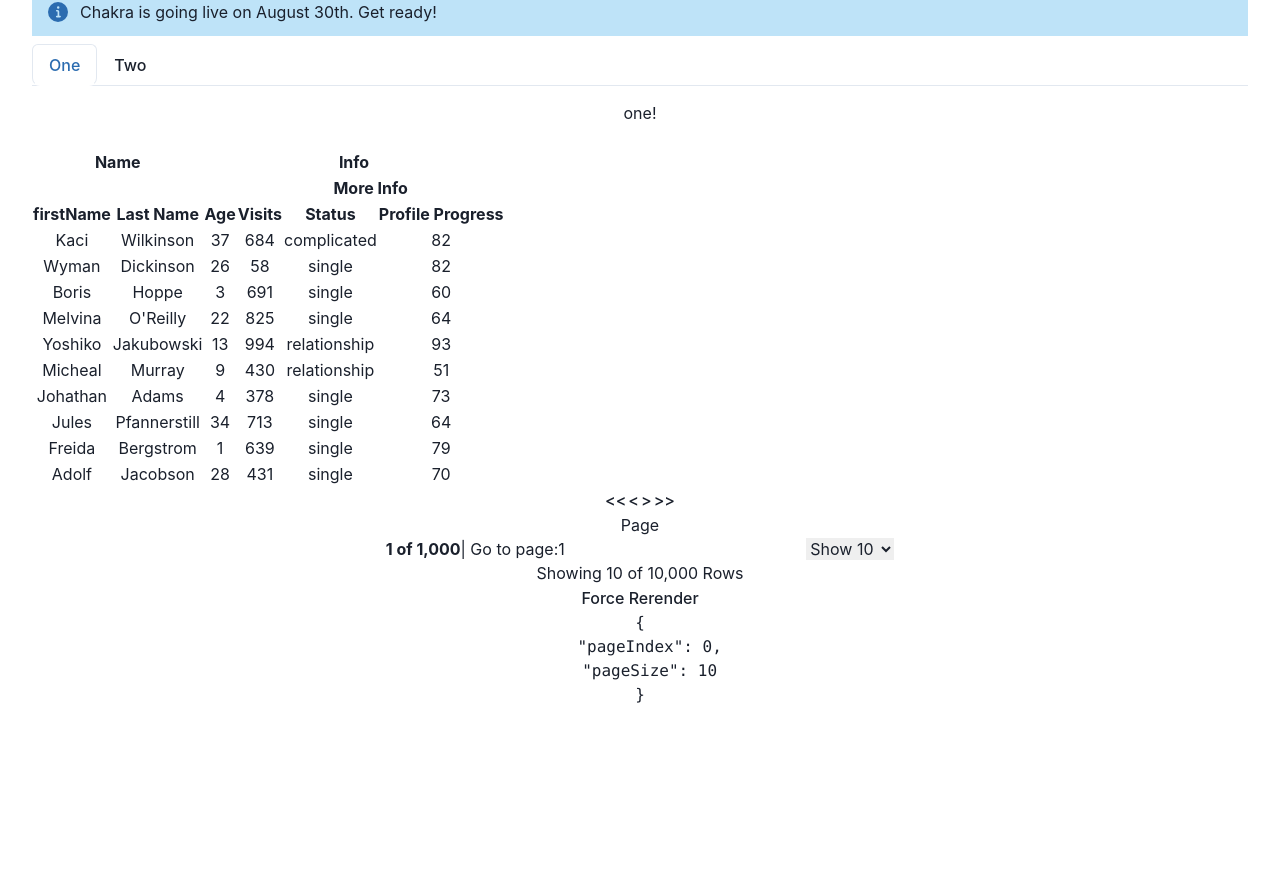
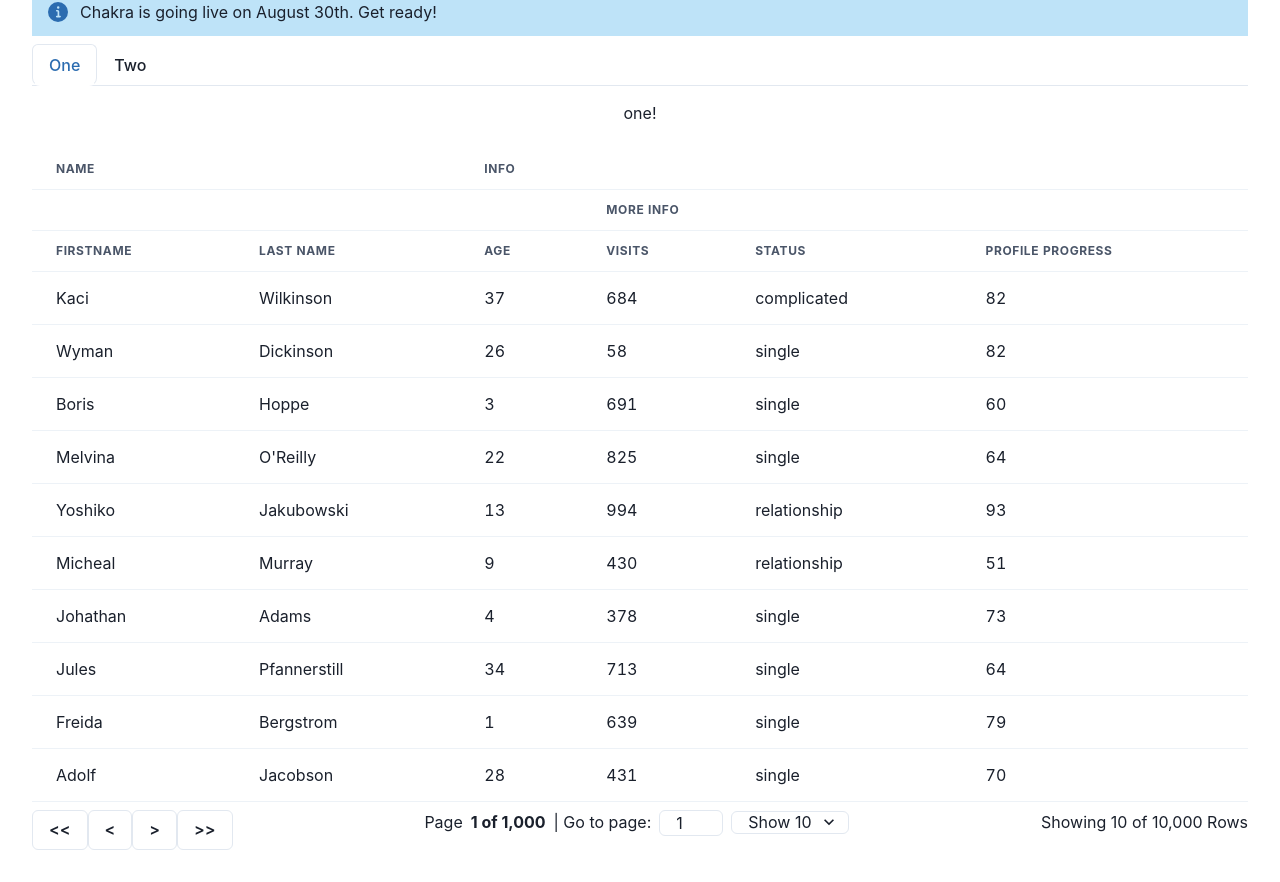
Before and after one commit to huynhtangiau/CreateViteTSAPP, a React app in the folder create-vite-ts-app/: page / in a window 1280 px wide. Shown: the part 790-1672 px from the top of the page. Before the commit the page ends 1529 px from the top, so only its background shows below. Built offline with nearby package versions, Linux system fonts and the light colour scheme; the HTML template or start-up script is replaced by a standard one.

Commit message:
table chakra styling

```diff
--- a/create-vite-ts-app/package.json
+++ b/create-vite-ts-app/package.json
@@ -22,6 +22,7 @@
     "react": "^18.2.0",
     "react-dom": "^18.2.0",
     "react-icons": "^5.0.1",
+    "react-query": "^3.39.3",
     "react-router-dom": "^6.22.1",
     "yup": "^1.3.3"
   },
--- a/create-vite-ts-app/src/components/TablePagination.tsx
+++ b/create-vite-ts-app/src/components/TablePagination.tsx
@@ -10,6 +10,22 @@ import {
 } from '@tanstack/react-table';
 import fetchData from '../data/fetchData';
 import { Person } from '../models/Person';
+import {
+    Box,
+    Button,
+    Flex,
+    Input,
+    Select,
+    Spacer,
+    Stack,
+    Table,
+    Tbody,
+    Td,
+    Th,
+    Thead,
+    Tr,
+    Wrap,
+} from '@chakra-ui/react';
 export default function TablePaginationComponent() {
     const rerender = React.useReducer(() => ({}), {})[1];
 
@@ -97,15 +113,14 @@ export default function TablePaginationComponent() {
     });
 
     return (
-        <div className="p-2">
-            <div className="h-2" />
-            <table>
-                <thead>
+        <Stack direction={'column'}>
+            <Table>
+                <Thead>
                     {table.getHeaderGroups().map((headerGroup) => (
-                        <tr key={headerGroup.id}>
+                        <Tr key={headerGroup.id}>
                             {headerGroup.headers.map((header) => {
                                 return (
-                                    <th
+                                    <Th
                                         key={header.id}
                                         colSpan={header.colSpan}
                                     >
@@ -118,83 +133,92 @@ export default function TablePaginationComponent() {
                                                 )}
                                             </div>
                                         )}
-                                    </th>
+                                    </Th>
                                 );
                             })}
-                        </tr>
+                        </Tr>
                     ))}
-                </thead>
-                <tbody>
+                </Thead>
+                <Tbody>
                     {table.getRowModel().rows.map((row) => {
                         return (
-                            <tr key={row.id}>
+                            <Tr key={row.id}>
                                 {row.getVisibleCells().map((cell) => {
                                     return (
-                                        <td key={cell.id}>
+                                        <Td key={cell.id}>
                                             {flexRender(
                                                 cell.column.columnDef.cell,
                                                 cell.getContext()
                                             )}
-                                        </td>
+                                        </Td>
                                     );
                                 })}
-                            </tr>
+                            </Tr>
                         );
                     })}
-                </tbody>
-            </table>
-            <div className="h-2" />
-            <div className="flex items-center gap-2">
-                <button
-                    className="border rounded p-1"
+                </Tbody>
+            </Table>
+            <Flex>
+                <Box height={'inherit'}>
+                    <Button
+                        variant="outline"
                         onClick={() => table.firstPage()}
                         disabled={!table.getCanPreviousPage()}
                     >
                         {'<<'}
-                </button>
-                <button
-                    className="border rounded p-1"
+                    </Button>
+                    <Button
+                        variant="outline"
                         onClick={() => table.previousPage()}
                         disabled={!table.getCanPreviousPage()}
                     >
                         {'<'}
-                </button>
-                <button
-                    className="border rounded p-1"
+                    </Button>
+                    <Button
+                        variant="outline"
                         onClick={() => table.nextPage()}
                         disabled={!table.getCanNextPage()}
                     >
                         {'>'}
-                </button>
-                <button
-                    className="border rounded p-1"
+                    </Button>
+                    <Button
+                        variant="outline"
                         onClick={() => table.lastPage()}
                         disabled={!table.getCanNextPage()}
                     >
                         {'>>'}
-                </button>
-                <span className="flex items-center gap-1">
-                    <div>Page</div>
+                    </Button>
+                </Box>
+                <Spacer />
+                <Stack direction={'row'}>
+                    <Wrap>
+                        Page
                         <strong>
                             {table.getState().pagination.pageIndex + 1} of{' '}
                             {table.getPageCount().toLocaleString()}
                         </strong>
-                </span>
-                <span className="flex items-center gap-1">
+                    </Wrap>
+                    <Wrap>
                         | Go to page:
-                    <input
+                        <Input
+                            height={'inherit'}
+                            w="16"
                             type="number"
-                        defaultValue={table.getState().pagination.pageIndex + 1}
+                            defaultValue={
+                                table.getState().pagination.pageIndex + 1
+                            }
                             onChange={(e) => {
                                 const page = e.target.value
                                     ? Number(e.target.value) - 1
                                     : 0;
                                 table.setPageIndex(page);
                             }}
-                        className="border p-1 rounded w-16"
                         />
-                </span>
-                <select
+                    </Wrap>
+                    <Wrap>
+                        <Select
+                            height={'inherit'}
+                            w="50"
                             value={table.getState().pagination.pageSize}
                             onChange={(e) => {
                                 table.setPageSize(Number(e.target.value));
@@ -205,17 +229,19 @@ export default function TablePaginationComponent() {
                                     Show {pageSize}
                                 </option>
                             ))}
-                </select>
+                        </Select>
+                    </Wrap>
                     {dataQuery.isFetching ? 'Loading...' : null}
-            </div>
+                </Stack>
+                <Spacer />
+                <Box flexDirection={'row-reverse'}>
                     <div>
-                Showing {table.getRowModel().rows.length.toLocaleString()} of{' '}
+                        Showing{' '}
+                        {table.getRowModel().rows.length.toLocaleString()} of{' '}
                         {dataQuery.data?.rowCount.toLocaleString()} Rows
                     </div>
-            <div>
-                <button onClick={() => rerender()}>Force Rerender</button>
-            </div>
-            <pre>{JSON.stringify(pagination, null, 2)}</pre>
-        </div>
+                </Box>
+            </Flex>
+        </Stack>
     );
 }
```
Also changed, not shown: 1 other file (tests, documents, lock files or other folders). Lines whose indentation alone changed are shown as unchanged.
